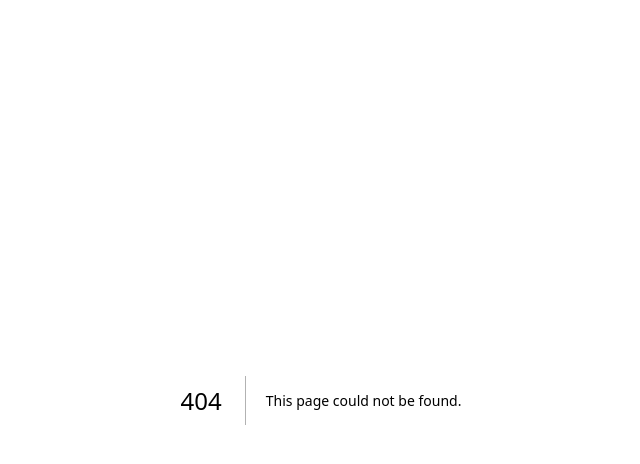
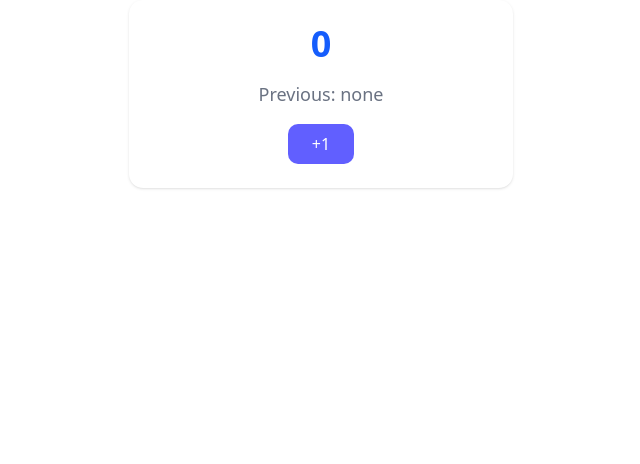
Before and after one commit to yashsarvaiya1/learn-nextjs, a Next.js app: page /useref in a window 1280 px wide. Before the commit this address had no page. Shown: the top 464 px of the page, without its empty margins (319-959 px from the left). Built offline with nearby package versions, Linux system fonts and the light colour scheme.

Commit message:
[IMP] useRef: added 3 useRef examples - PreviousValue - autoFocus - scrollToBottom

```diff
--- /dev/null
+++ b/app/useref/page.tsx
@@ -0,0 +1,11 @@
+import AutoFocus from "@/components/useref/AutoFocus";
+import PreviousValue from "@/components/useref/PreviousValue";
+import ScrollToBottom from "@/components/useref/ScrollToBottom";
+
+export default function RefPage(){
+    return (
+        <>
+            <PreviousValue />
+        </>
+    )
+}
--- /dev/null
+++ b/components/useref/AutoFocus.tsx
@@ -0,0 +1,17 @@
+'use client'
+
+import { useEffect, useRef } from "react"
+
+export default function AutoFocus(){
+    const inputRef = useRef<HTMLInputElement>(null)
+
+    useEffect(()=>{
+        inputRef.current?.focus()
+    },[])
+
+    return (
+        <div className="p-4">
+            <input type="text" ref={inputRef} placeholder="auto-focused" />
+        </div>
+    )
+}
--- /dev/null
+++ b/components/useref/PreviousValue.tsx
@@ -0,0 +1,29 @@
+'use client'
+import { useState, useRef, useEffect } from 'react'
+
+export default function PreviousValue() {
+  const [count, setCount] = useState(0)
+  const prevCountRef = useRef<number>(null)
+
+  useEffect(() => {
+    // Save current count as "previous" for next render
+    prevCountRef.current = count
+  }, [count])
+
+  return (
+    <div className="p-6 max-w-sm mx-auto bg-white rounded-xl shadow">
+      <div className="space-y-4 text-center">
+        <div className="text-4xl font-bold text-blue-600">{count}</div>
+        <div className="text-lg text-gray-500">
+          Previous: {prevCountRef.current ?? 'none'}
+        </div>
+        <button
+          onClick={() => setCount(c => c + 1)}
+          className="px-6 py-2 bg-indigo-500 text-white rounded-lg hover:bg-indigo-600"
+        >
+          +1
+        </button>
+      </div>
+    </div>
+  )
+}
--- /dev/null
+++ b/components/useref/ScrollToBottom.tsx
@@ -0,0 +1,32 @@
+'use client'
+import { useRef, useEffect } from 'react'
+
+export default function ScrollToBottom() {
+  const divRef = useRef<HTMLDivElement>(null)
+
+  useEffect(() => {
+    // Scroll to bottom when new messages would come
+    divRef.current?.scrollTo({
+      top: divRef.current.scrollHeight,
+      behavior: 'smooth'
+    })
+  }, [])
+
+  return (
+    <div className="p-4 h-screen mx-auto">
+      <div
+        ref={divRef}
+        className="h-full p-4 border rounded-lg overflow-auto bg-gray-50"
+        style={{ scrollBehavior: 'smooth' }}
+      >
+        <div className="h-full from-blue-200 to-white mb-4 rounded p-2">
+          Scroll up to see me
+        </div>
+        <div className='h-full'>
+
+        </div>
+        <p>New message (auto-scrolls here)</p>
+      </div>
+    </div>
+  )
+}
```
